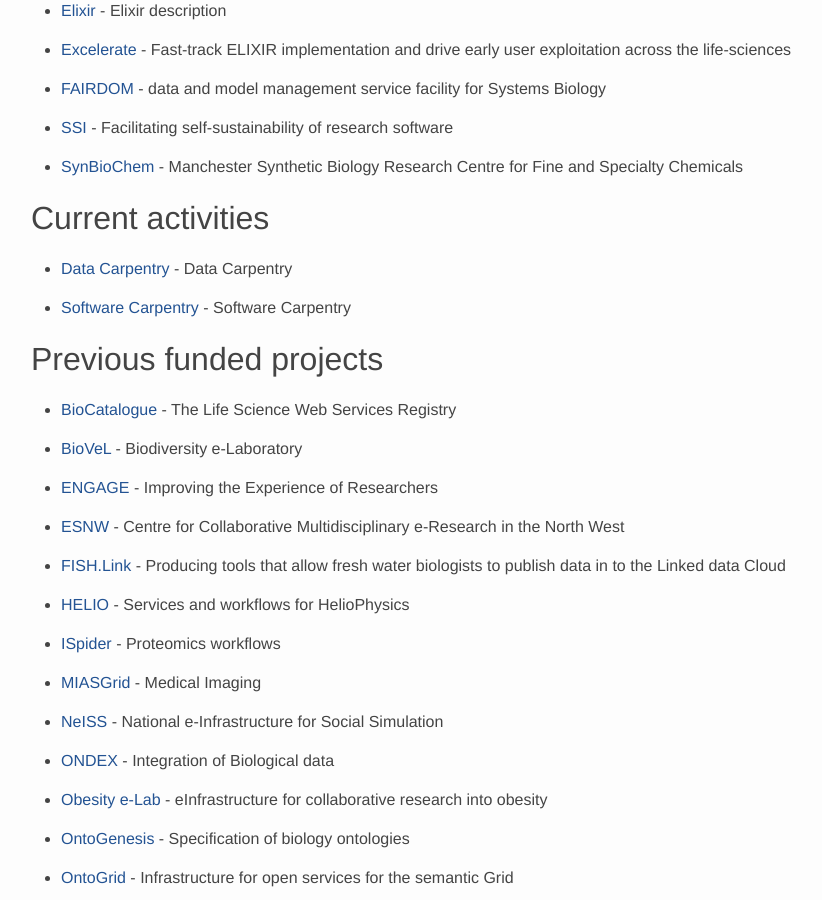
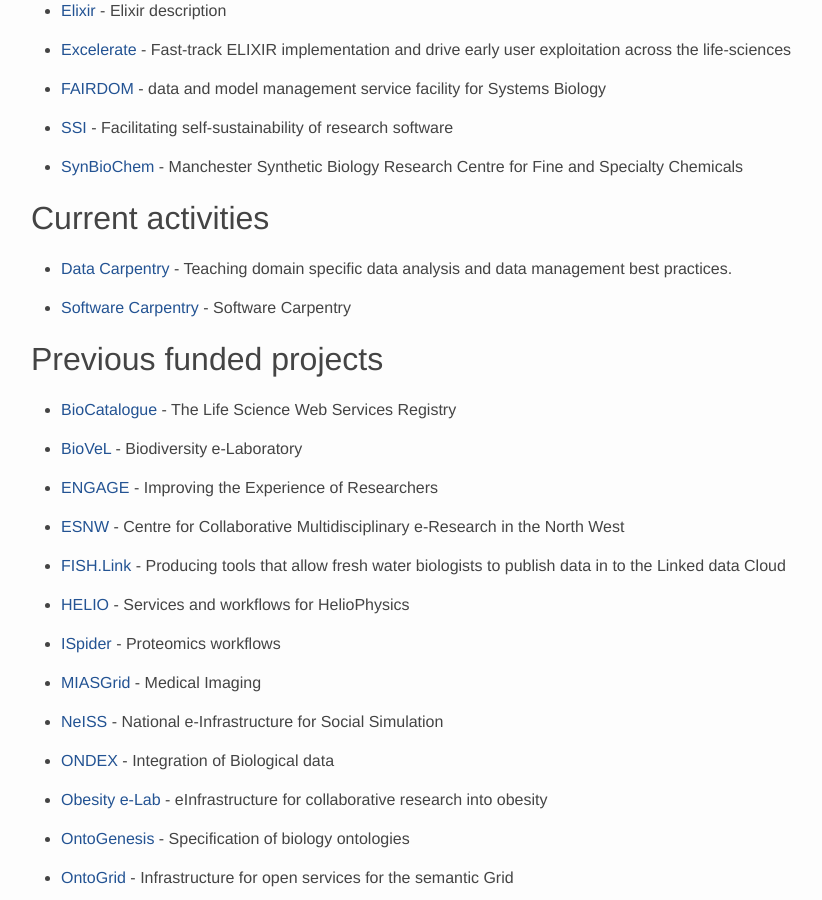
Before and after one commit to eScienceLab/eScienceLab.github.io, a Jekyll site: the page built from projects.md, in a window 1280 px wide and 900 px high, scrolled down 369 px. Shown: the whole window, without its empty margins (69-891 px from the left). Built offline with Jekyll 4.4.1, drawn with Linux system fonts in a browser that asks for light colours; comment, search, counter and statistics services are not loaded.

Commit message:
Improve short description for Data Carpentry
Close #16.

```diff
--- a/_activities/data-carpentry.md
+++ b/_activities/data-carpentry.md
@@ -4,7 +4,7 @@
 title: Data Carpentry
 path: data-carpentry.html
 collection: activities
-description: Data Carpentry
+description: Teaching domain specific data analysis and data management best practices.
 logo: data-carpentry.png
 website: http://www.datacarpentry.org
 ---
```
